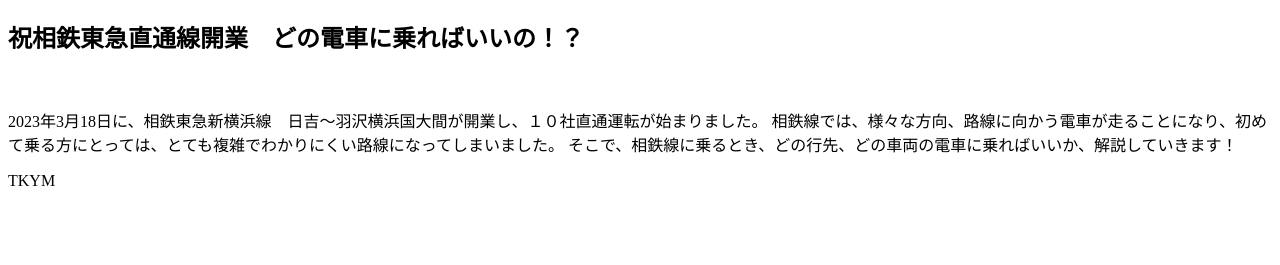
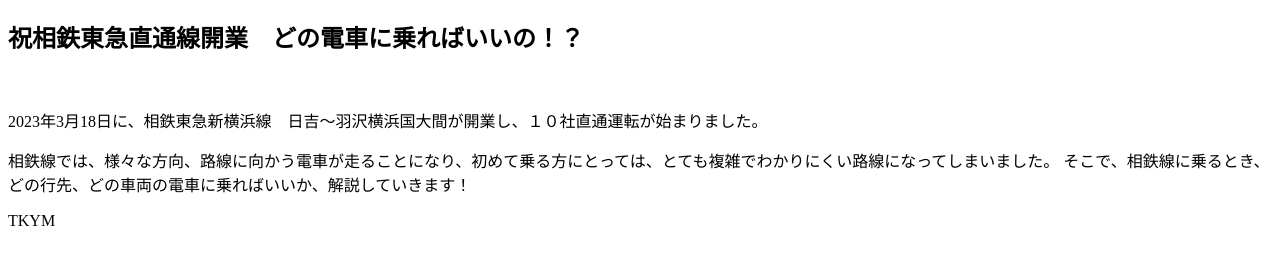
Before and after one commit to YamaKeiprogram/practice, a plain HTML site: page index.html in a window 1280 px wide. Shown: the part 61-326 px from the top of the page. Drawn offline with Linux system fonts and the light colour scheme.

Commit message:
Update index.html

```diff
--- a/index.html
+++ b/index.html
@@ -12,11 +12,11 @@
     <h1 color="tomato">KeiYamamoto.com</h1>
     <h2>祝相鉄東急直通線開業　どの電車に乗ればいいの！？</h2>
     <br>
-    <p>2023年3月18日に、相鉄東急新横浜線　日吉～羽沢横浜国大間が開業し、１０社直通運転が始まりました。
-    相鉄線では、様々な方向、路線に向かう電車が走ることになり、初めて乗る方にとっては、とても複雑でわかりにくい路線になってしまいました。
+    <p>2023年3月18日に、相鉄東急新横浜線　日吉～羽沢横浜国大間が開業し、１０社直通運転が始まりました。</p>
+    <p>相鉄線では、様々な方向、路線に向かう電車が走ることになり、初めて乗る方にとっては、とても複雑でわかりにくい路線になってしまいました。
     そこで、相鉄線に乗るとき、どの行先、どの車両の電車に乗ればいいか、解説していきます！</p>
-
+    <p>TKYM<p>
 
 </body>
-<p>TKYM<p>
+
 </html>
```
